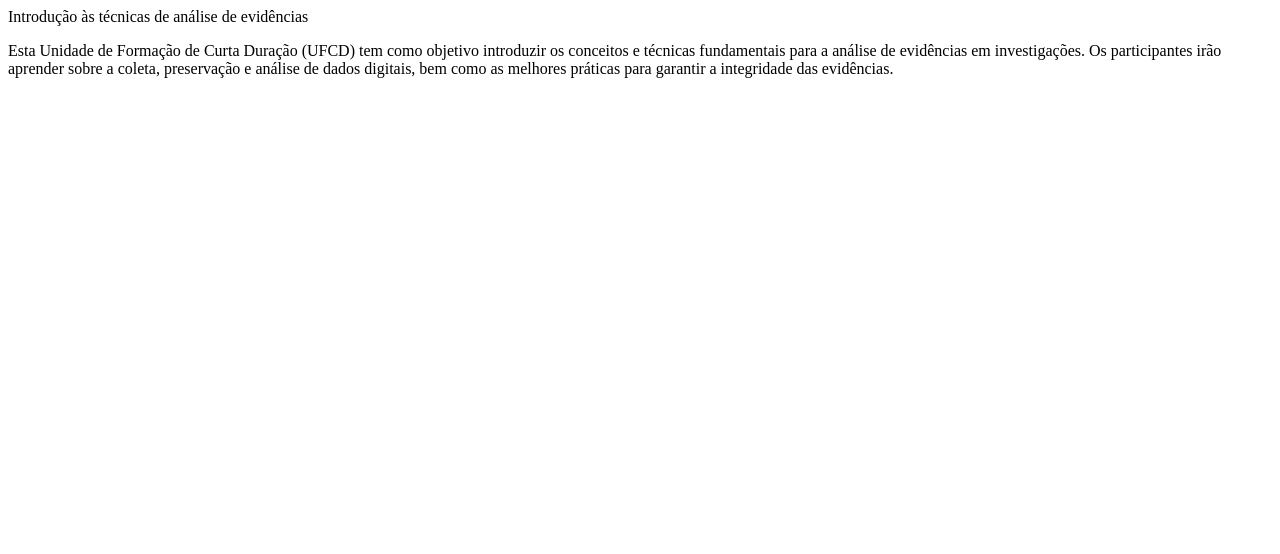
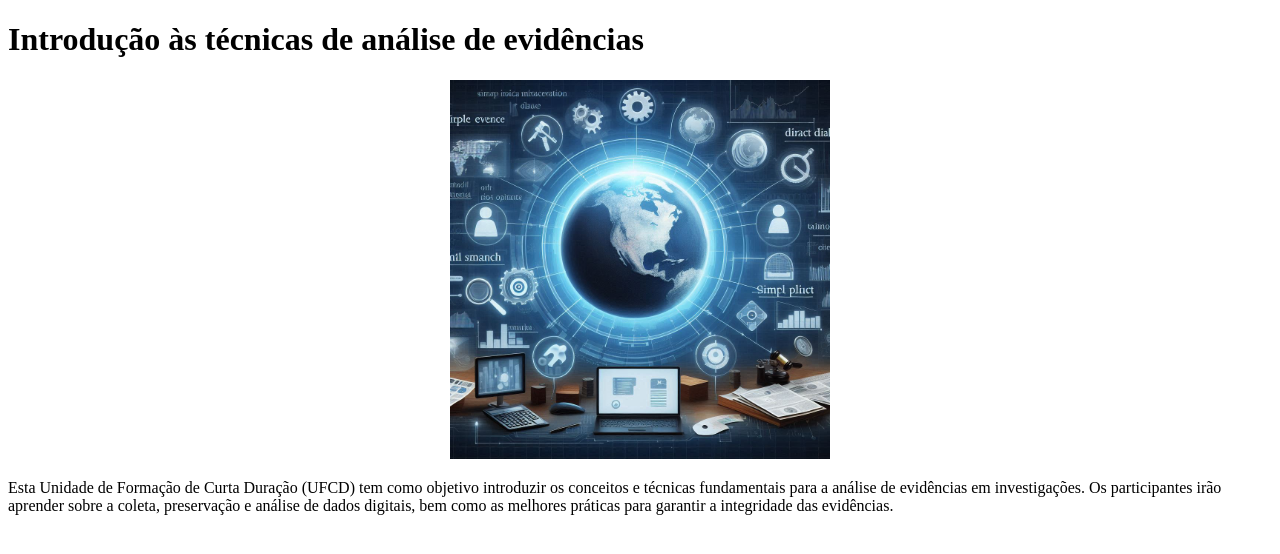
Before and after one commit to cet93/UFCD9192, a plain HTML site: page index.html in a window 1280 px wide. Drawn offline with Linux system fonts and the light colour scheme.

Commit message:
Add files via upload

```diff
--- a/index.html
+++ b/index.html
@@ -6,7 +6,11 @@
         <title>Document</title>
 </head>
 <body>
-        Introdução às técnicas de análise de evidências
+        <H1>Introdução às técnicas de análise de evidências</H1>
+
+        <div style="text-align: center;">
+            <img src="./image/ufcd9192.jpeg" alt="UFCD9192" style="width: 30%;">
+        </div>
 
         <p>Esta Unidade de Formação de Curta Duração (UFCD) tem como objetivo introduzir os conceitos e técnicas fundamentais para a análise de evidências em investigações. Os participantes irão aprender sobre a coleta, preservação e análise de dados digitais, bem como as melhores práticas para garantir a integridade das evidências.</p>
 </body>
```
Also changed, not shown: image/ufcd9192.jpeg (added).
